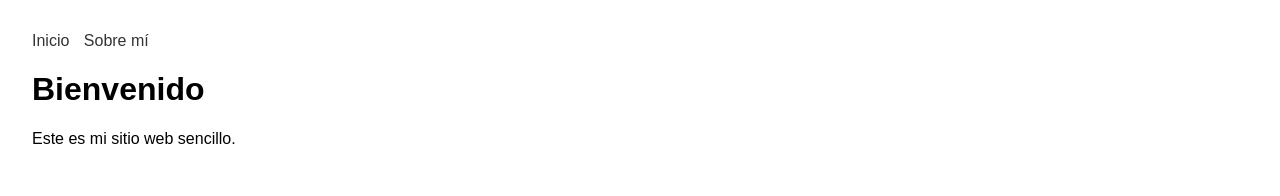
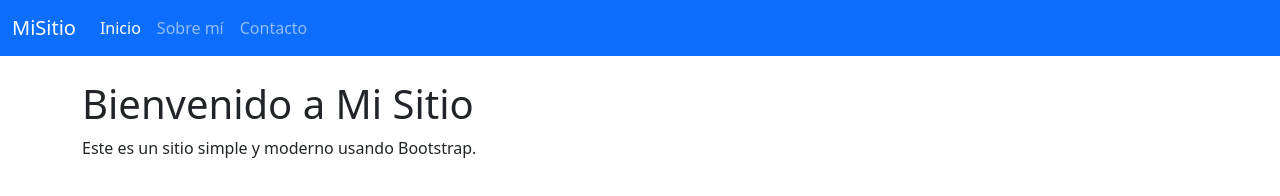
Before and after one commit to javisch27/ABS, a plain HTML site: page index.html in a window 1280 px wide. Drawn offline with nearby package versions, Linux system fonts and the light colour scheme.

Commit message:
ejemplo de pagina bootstrap

```diff
--- a/index.html
+++ b/index.html
@@ -1,26 +1,41 @@
 <!DOCTYPE html>
-<html>
+<html lang="es">
 <head>
-  <meta charset="utf-8">
-  <title>Mi sitio</title>
-  <style>
-    body {
-      font-family: sans-serif;
-      margin: 2em;
-    }
-    nav a {
-      margin-right: 10px;
-      text-decoration: none;
-      color: #333;
-    }
-  </style>
+  <meta charset="UTF-8" />
+  <meta name="viewport" content="width=device-width, initial-scale=1" />
+  <title>Mi sitio básico</title>
+  <link href="https://cdn.jsdelivr.net/npm/bootstrap@5.3.0/dist/css/bootstrap.min.css" rel="stylesheet" />
 </head>
 <body>
-  <nav>
-    <a href="index.html">Inicio</a>
-    <a href="sobre.html">Sobre mí</a>
-  </nav>
-  <h1>Bienvenido</h1>
-  <p>Este es mi sitio web sencillo.</p>
+
+<nav class="navbar navbar-expand-lg navbar-dark bg-primary">
+  <div class="container-fluid">
+    <a class="navbar-brand" href="index.html">MiSitio</a>
+    <button class="navbar-toggler" type="button" data-bs-toggle="collapse" data-bs-target="#navbarNav"
+      aria-controls="navbarNav" aria-expanded="false" aria-label="Toggle navigation">
+      <span class="navbar-toggler-icon"></span>
+    </button>
+    <div class="collapse navbar-collapse" id="navbarNav">
+      <ul class="navbar-nav">
+        <li class="nav-item">
+          <a class="nav-link active" href="index.html">Inicio</a>
+        </li>
+        <li class="nav-item">
+          <a class="nav-link" href="sobre.html">Sobre mí</a>
+        </li>
+        <li class="nav-item">
+          <a class="nav-link" href="contacto.html">Contacto</a>
+        </li>
+      </ul>
+    </div>
+  </div>
+</nav>
+
+<div class="container mt-4">
+  <h1>Bienvenido a Mi Sitio</h1>
+  <p>Este es un sitio simple y moderno usando Bootstrap.</p>
+</div>
+
+<script src="https://cdn.jsdelivr.net/npm/bootstrap@5.3.0/dist/js/bootstrap.bundle.min.js"></script>
 </body>
 </html>
```
